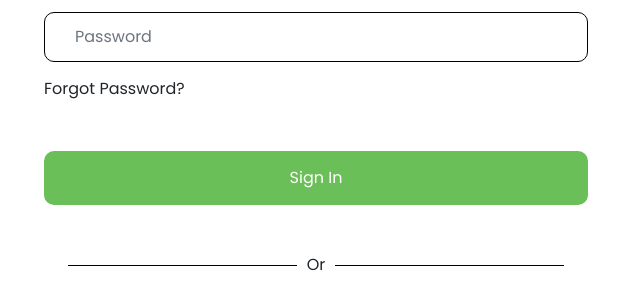
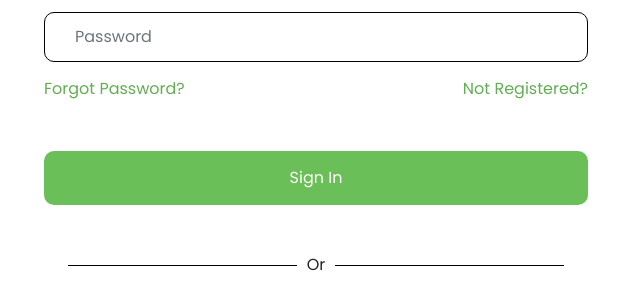
Before and after one commit to onumaeleanyagift/farmConnect, a plain HTML site: page sign-in.html in a window 1280 px wide. Shown: the part 238-525 px from the top of the page, 644-1280 px from the left. Drawn offline with nearby package versions, Linux system fonts and the light colour scheme.

Commit message:
sign-in page updated

```diff
--- a/sign-in.css
+++ b/sign-in.css
@@ -43,14 +43,18 @@ h1 {
     border: 1px solid #000;
   }
 
+.forgot-p {
+  display: flex;
+  justify-content: space-between;
+}
 
  .forgot-p a {
     text-decoration: solid;
-    color: inherit;
+    color: #63ad52;
  }
 
  .forgot-p a:hover {
-    color: #6bbf59;
+    text-decoration: underline;
  }
 
   .signin-btn {
--- a/sign-in.html
+++ b/sign-in.html
@@ -74,6 +74,7 @@
             </div>
             <div class="forgot-p">
                 <a href="#">Forgot Password?</a>
+                <a href="sign-up (farmer).html">Not Registered?</a>
                 </div>
             <button type="submit" class="btn signin-btn">Sign In</button>
 
```
